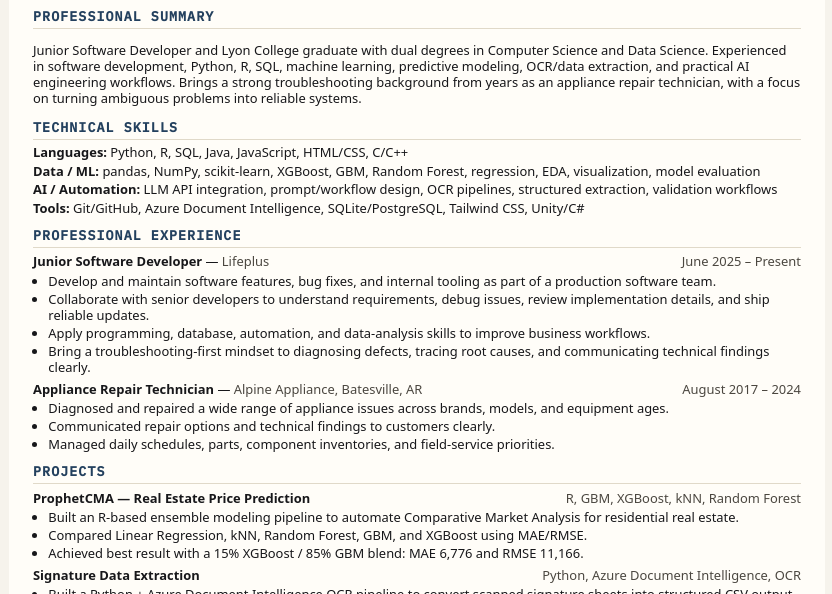
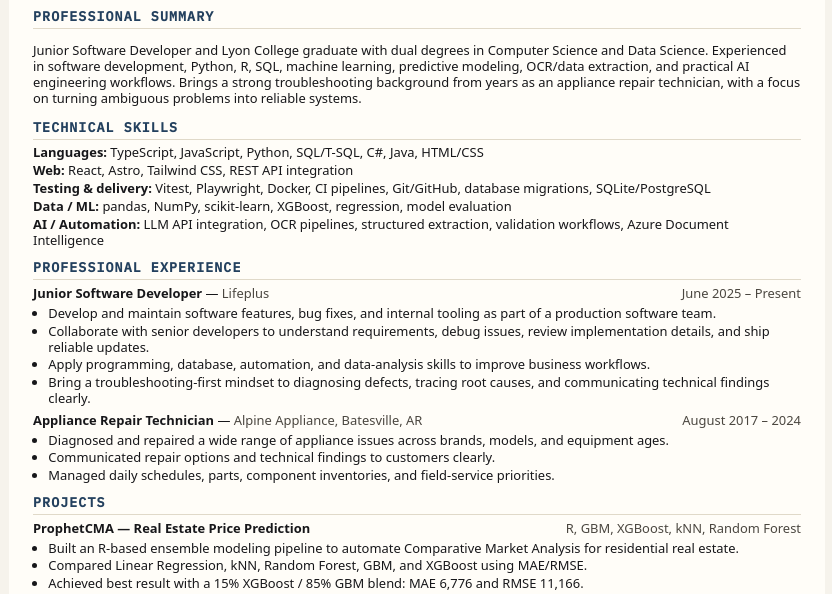
Before and after one commit to Tim-Creekmore/portfolio, an Astro site: page /resume in a window 1280 px wide. Shown: the part 155-749 px from the top of the page, without its empty margins (223-1055 px from the left). Built offline with nearby package versions, Linux system fonts and the light colour scheme; Astro itself is replaced by a stand-in of ours.

Commit message:
resume: refocus skills on current work, drop the cover letter
Skills reorganised around software engineering with data/ML kept as a
genuine secondary strength. Adds React, TypeScript, Vitest, Playwright,
Docker, CI, T-SQL, Astro and migrations -- all of which appear in the
project records but appeared nowhere on the resume.

The extra skills row pushed the PDF to two pages; trimmed the list item
margin and skills gap slightly to bring it back to one. Verified.

Cover letter removed at the owner's request: it was publicly fetchable,
linked from nowhere, and a cover letter is written for one recipient.

```diff
--- a/src/layouts/ResumeLayout.astro
+++ b/src/layouts/ResumeLayout.astro
@@ -122,13 +122,13 @@ const { title, description } = Astro.props;
       }
 
       li {
-        margin: 0.018in 0;
+        margin: 0.015in 0;
       }
 
       .skills {
         display: grid;
         grid-template-columns: 1fr;
-        gap: 0.025in;
+        gap: 0.018in;
       }
 
       .skills div {
--- a/src/pages/resume.astro
+++ b/src/pages/resume.astro
@@ -27,10 +27,11 @@ import ResumeLayout from '../layouts/ResumeLayout.astro';
     <section>
       <h2>Technical Skills</h2>
       <div class="skills">
-        <div><span class="label">Languages:</span> Python, R, SQL, Java, JavaScript, HTML/CSS, C/C++</div>
-        <div><span class="label">Data / ML:</span> pandas, NumPy, scikit-learn, XGBoost, GBM, Random Forest, regression, EDA, visualization, model evaluation</div>
-        <div><span class="label">AI / Automation:</span> LLM API integration, prompt/workflow design, OCR pipelines, structured extraction, validation workflows</div>
-        <div><span class="label">Tools:</span> Git/GitHub, Azure Document Intelligence, SQLite/PostgreSQL, Tailwind CSS, Unity/C#</div>
+        <div><span class="label">Languages:</span> TypeScript, JavaScript, Python, SQL/T-SQL, C#, Java, HTML/CSS</div>
+        <div><span class="label">Web:</span> React, Astro, Tailwind CSS, REST API integration</div>
+        <div><span class="label">Testing &amp; delivery:</span> Vitest, Playwright, Docker, CI pipelines, Git/GitHub, database migrations, SQLite/PostgreSQL</div>
+        <div><span class="label">Data / ML:</span> pandas, NumPy, scikit-learn, XGBoost, regression, model evaluation</div>
+        <div><span class="label">AI / Automation:</span> LLM API integration, OCR pipelines, structured extraction, validation workflows, Azure Document Intelligence</div>
       </div>
     </section>
 
```
Also changed, not shown: tests/visual/__snapshots__/pages.spec.js-snapshots/resume-desktop-win32.png, tests/visual/__snapshots__/pages.spec.js-snapshots/resume-mobile-win32.png, 2 other files.
